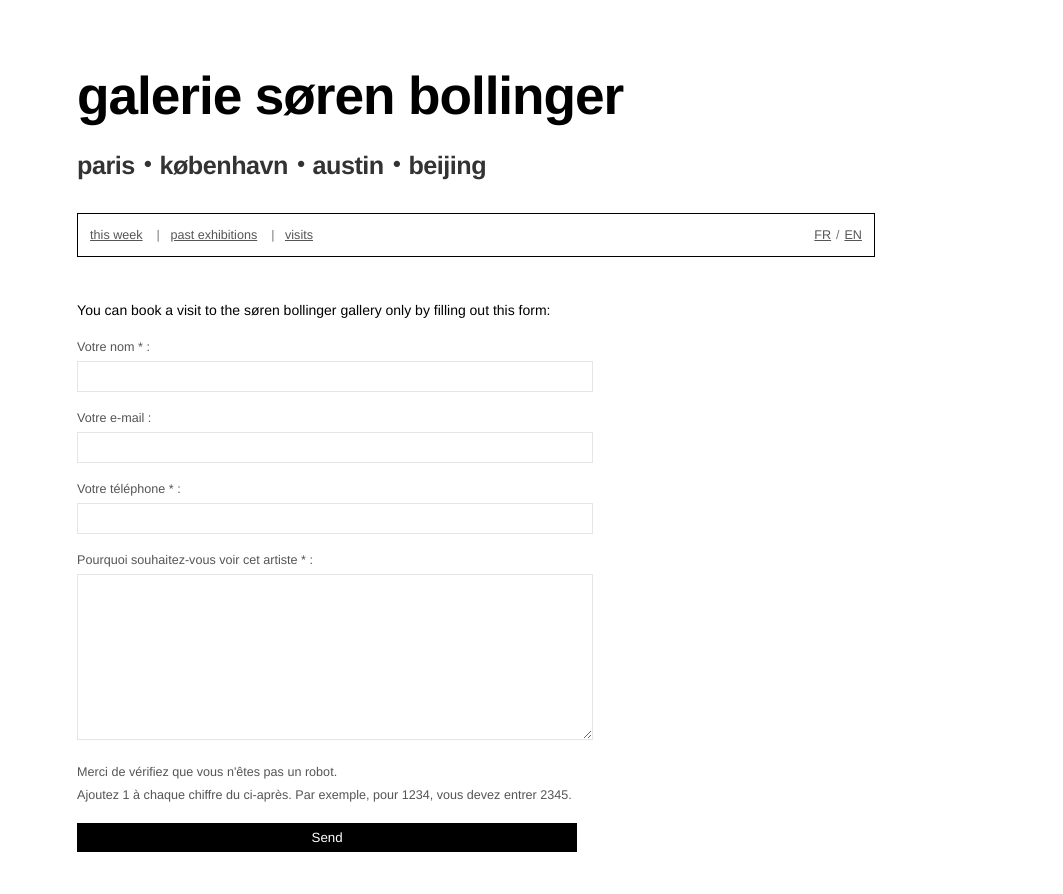
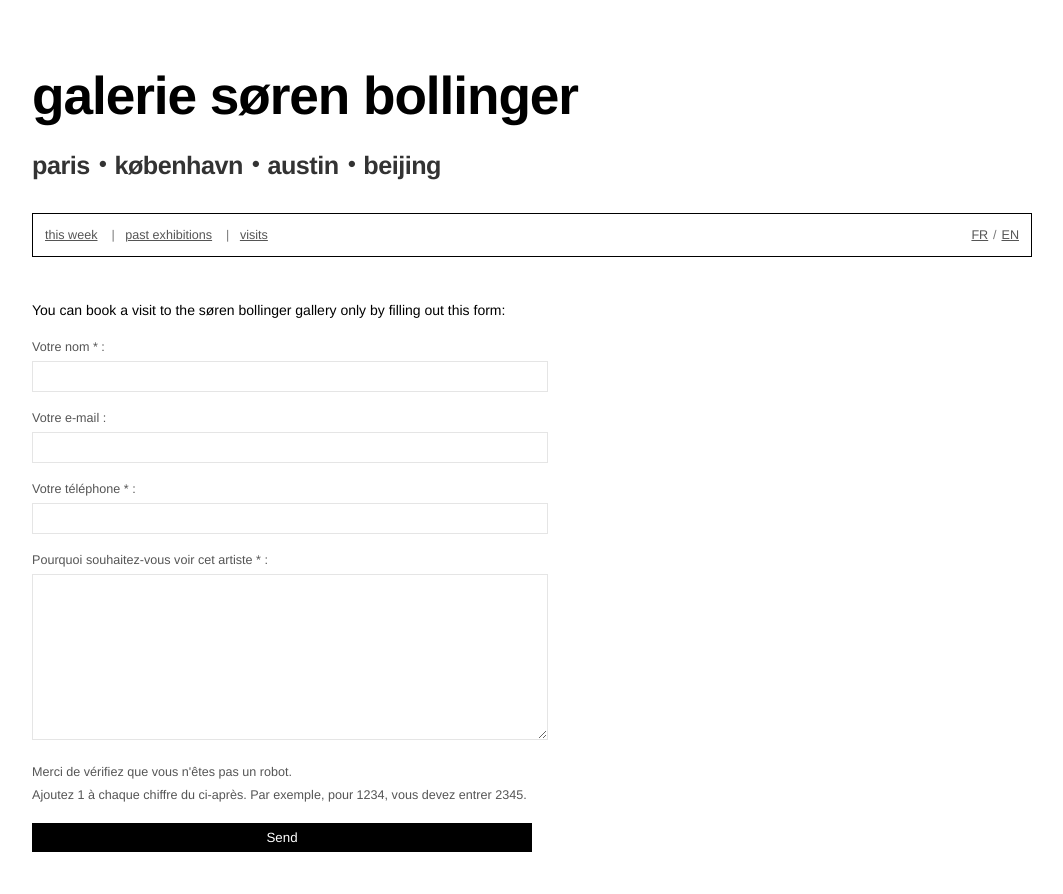
Before and after one commit to bolinocroustibat/blockhaus101, a Django app: template blockhaus101_app/templates/en/contact.html in a window 1280 px wide. Shown: the whole page, without its empty margins (32-1095 px from the left). Run offline with Django 3.2, Linux system fonts and the light colour scheme; the template is opened without the code that fills it: values that come from a table or form of the project are taken from there, others are empty; parts of the project's set-up code (start-up, migrations or seed data) failed here and were passed over.

Commit message:
fix: restore the 1000px text width on wide screens
The border-box sizing added to #main-wrapper counted the 8% side padding
inside the 1000px max-width, which narrowed the text. Use a fixed 4rem
padding and add it to the max-width.

Co-Authored-By: Claude Opus 5.5 <noreply@anthropic.com>

```diff
--- a/blockhaus101_app/static/style.css
+++ b/blockhaus101_app/static/style.css
@@ -367,8 +367,9 @@ form {
 #main-wrapper {
 	box-sizing: border-box;
 	width: 100%;
-	max-width: 1000px;
-	padding: 1.75rem 8% 0;
+	/* 1000px of content plus the side padding (border-box) */
+	max-width: calc(1000px + 8rem);
+	padding: 1.75rem 4rem 0;
 }
 
 .loading-trigger {
```
